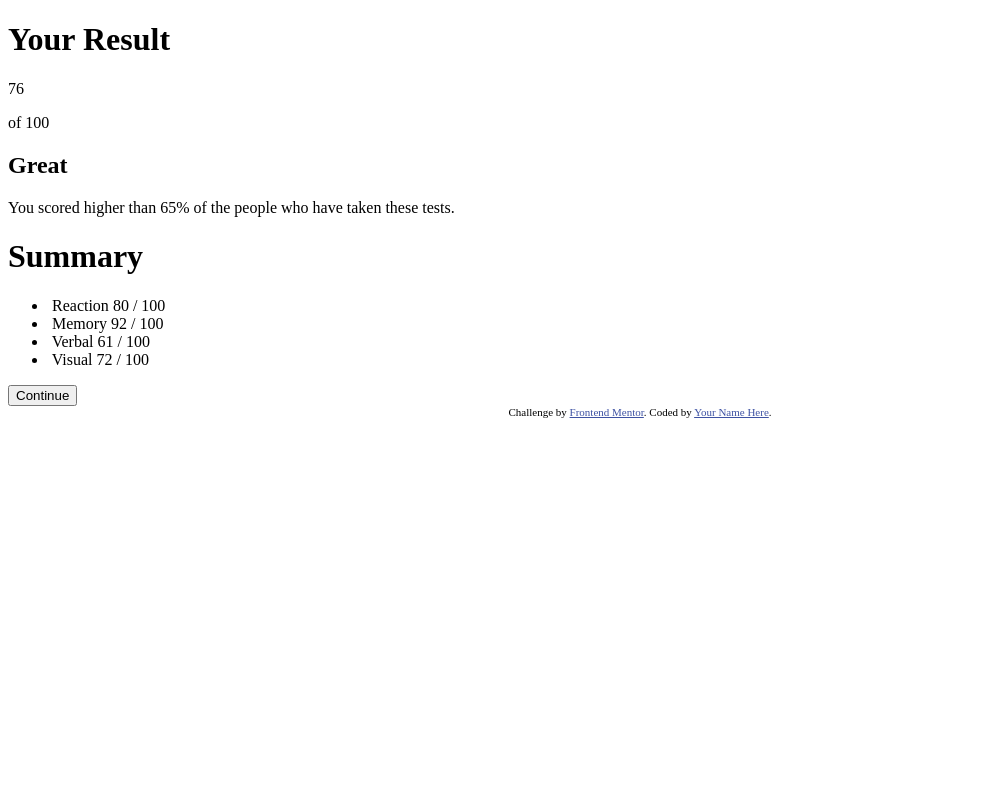
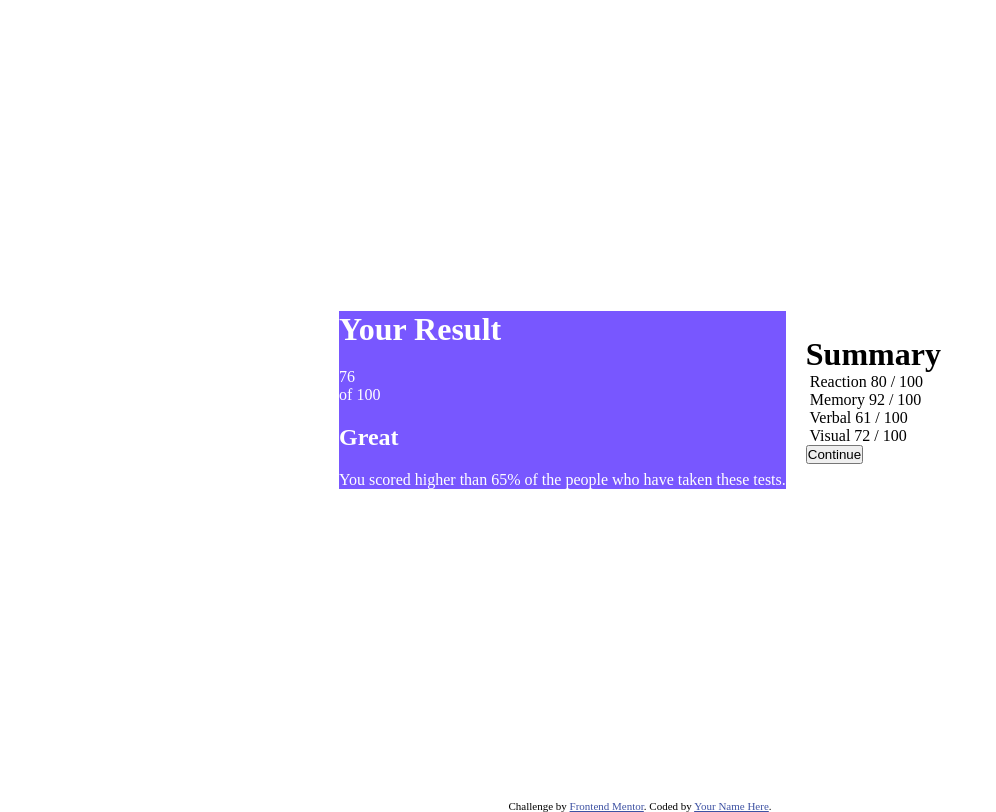
Before and after one commit to osmarajr/FrontendMentor-results-summary-component-main, a plain HTML site: page index.html in a window 1280 px wide. Shown: the whole page, without its empty margins (0-996 px from the left). Drawn offline with Linux system fonts and the light colour scheme.

Commit message:
add pastas styles e iniciado css do resultado

```diff
--- /dev/null
+++ b/assets/styles/reset.css
@@ -0,0 +1,8 @@
+*{
+    margin: 0;
+    padding: 0;
+    box-sizing: border-box;
+}
+li{
+    list-style-type: none;
+}
--- /dev/null
+++ b/assets/styles/style.css
@@ -0,0 +1,24 @@
+body{
+    margin: 0 auto;
+}
+.container{
+    height: 100vh;
+    display: flex;
+    flex-direction: row;
+    gap: 20px;
+    justify-content: center;
+    align-items: center;
+}
+.resultado{
+    display: flex;
+    flex-direction: column;
+    justify-content: center;
+    gap: 20px;
+    background-color: var(--background-resultado);
+    color: var(--text-color-resultado);
+}
+.resultado.score{
+    background-color:var(--background-resultado);
+    border-radius: 50%;
+
+}
--- /dev/null
+++ b/assets/styles/variable.css
@@ -0,0 +1,8 @@
+:root{
+    /* Resultado */
+    --background-resultado: hsl(252, 100%, 67%);
+    --background-circulo-resultado: hsl(241, 81%, 54%);
+    --text-color-resultado: hsl(0, 0%, 100%);
+    --titulo-color-resultado: hsl(241, 100%, 89%);
+
+}
--- a/index.html
+++ b/index.html
@@ -8,6 +8,9 @@
 
   <title>Frontend Mentor | Results summary component</title>
 
+  <link rel="stylesheet" href="./assets/styles/reset.css">
+  <link rel="stylesheet" href="./assets/styles/variable.css">
+  <link rel="stylesheet" href="./assets/styles/style.css">
   <!-- Feel free to remove these styles or customise in your own stylesheet 👍 -->
   <style>
     .attribution { font-size: 11px; text-align: center; }
```
